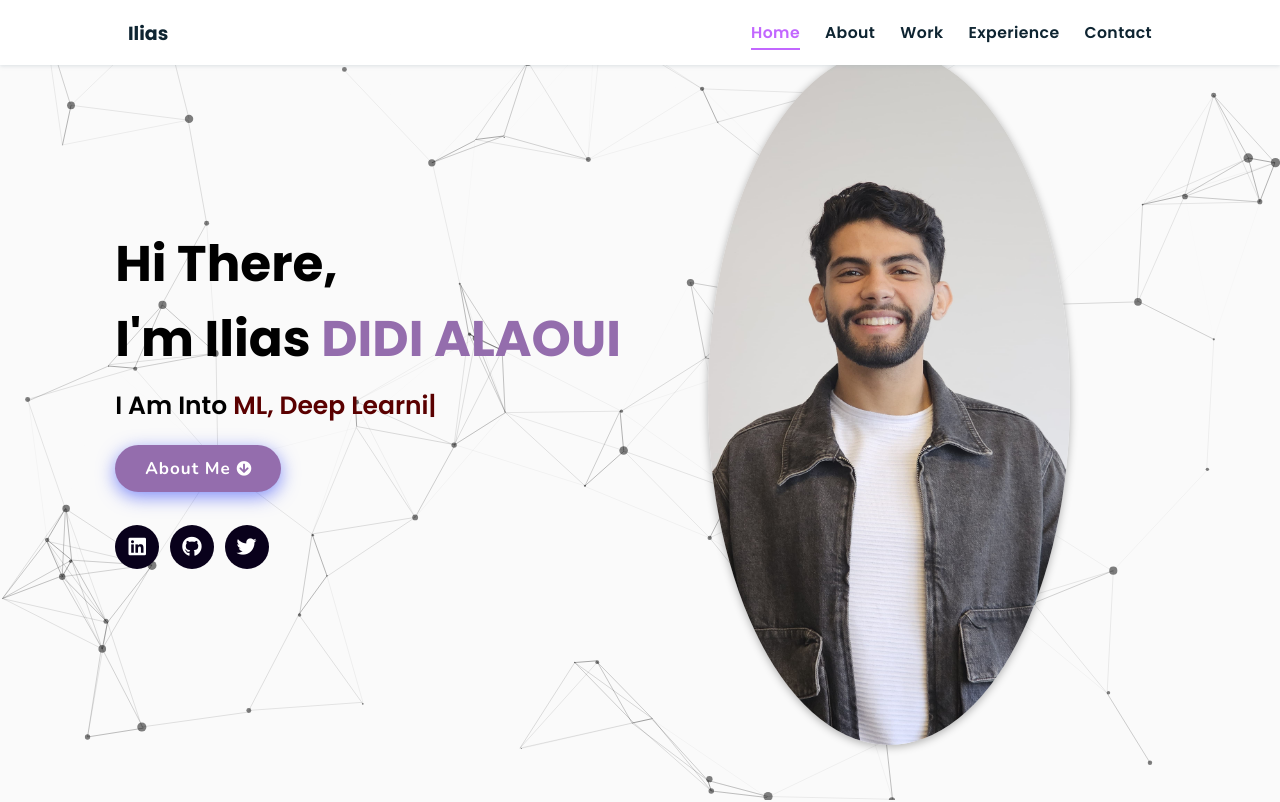
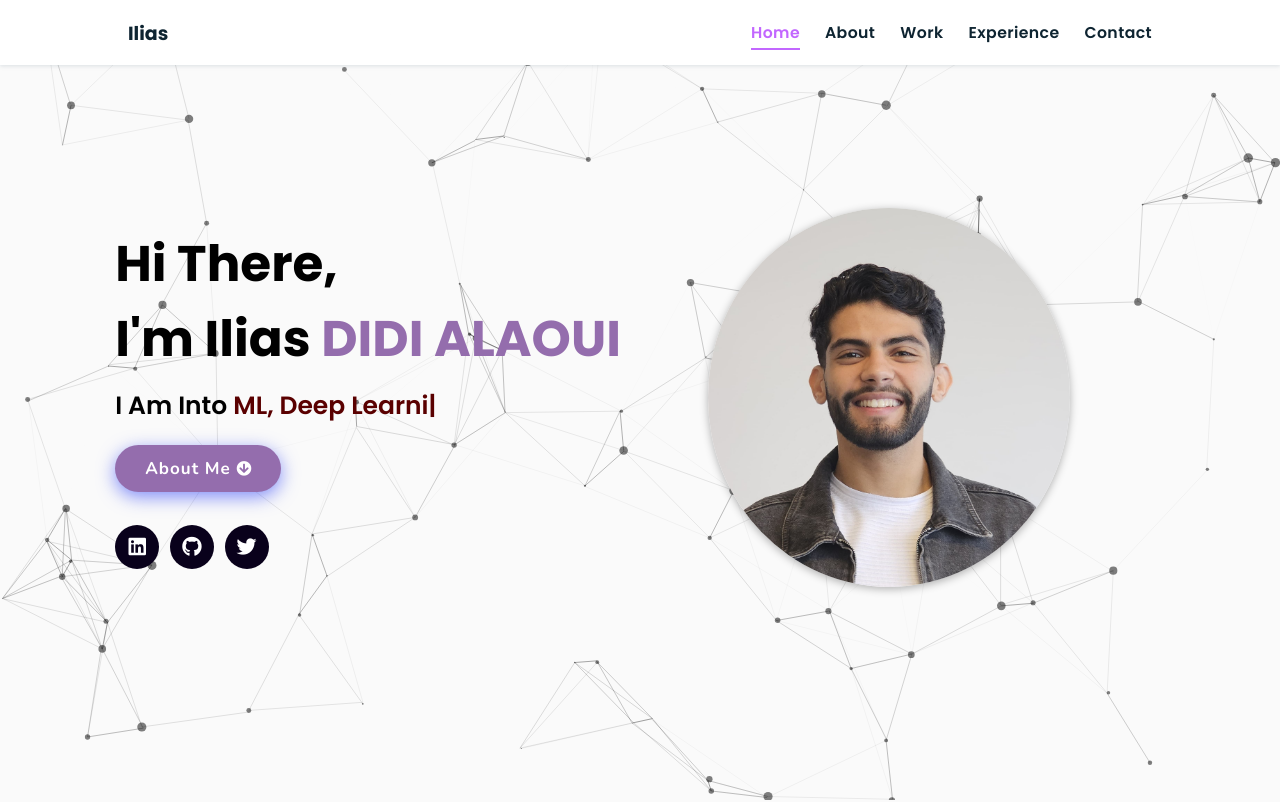
Before and after one commit to ilias2309/iliasportfolio, a plain HTML site: page index.html in a window 1280 px wide. Shown: the top 802 px of the page. Drawn offline with nearby package versions, Linux system fonts and the light colour scheme; animation ran at ten frames a second.

Commit message:
Update index.html

```diff
--- a/index.html
+++ b/index.html
@@ -61,7 +61,7 @@
       </div>
     </div>
 <div class="image">
-    <img draggable="false" class="tilt" src="./assets/images/didi3.jpg" alt="">
+    <img draggable="false" class="tilt" src="./assets/images/didi4.jpg" alt="">
 </div>
 </section>
 <!-- hero section ends -->
```
